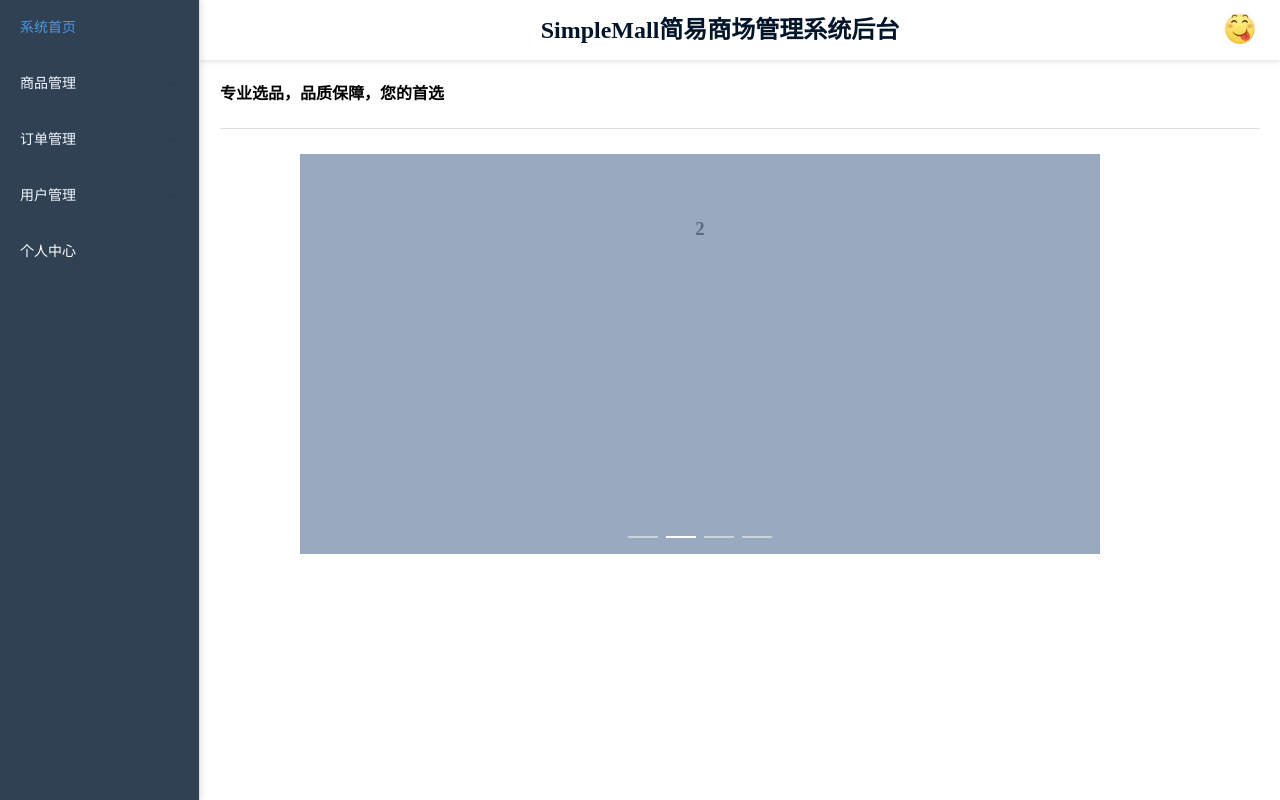
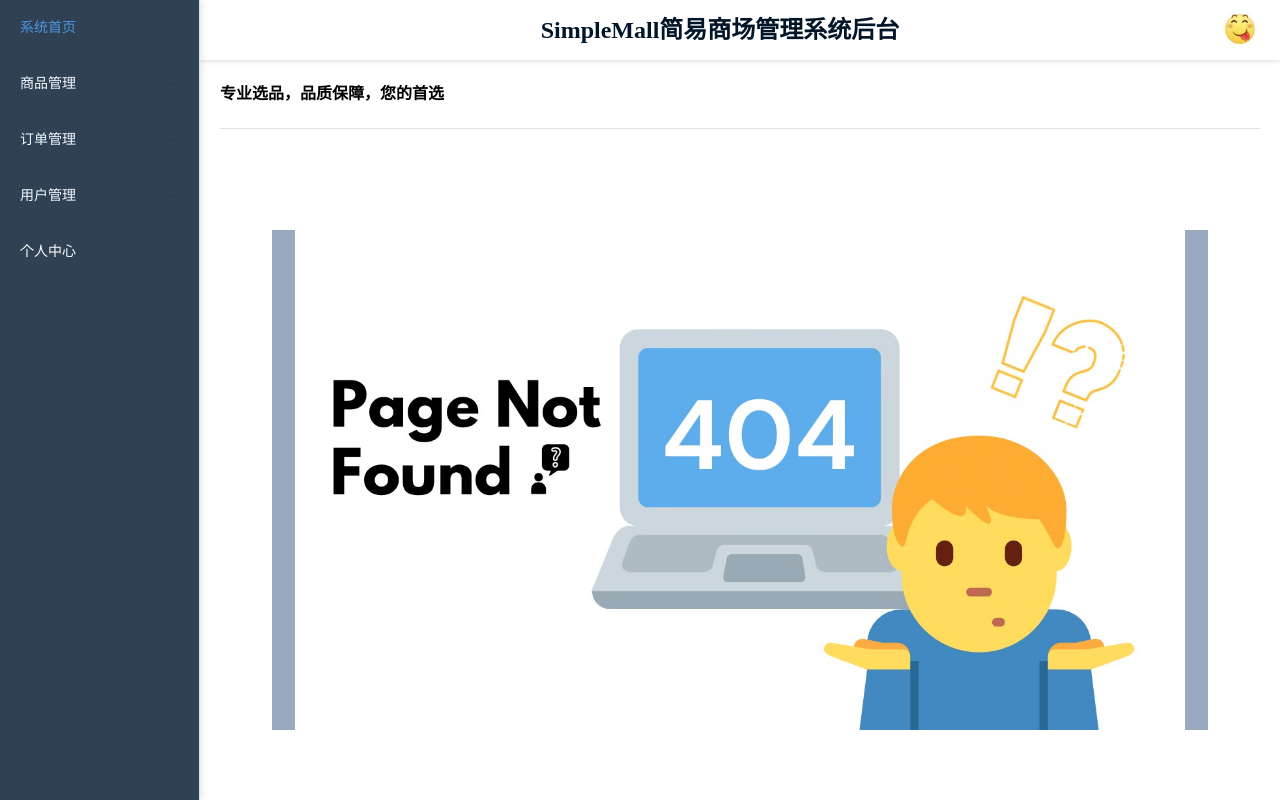
Before and after one commit to Yiyun0422/SimpleMall, a Vue app in the folder simplemall-ui/: page /firstpage in a window 1280 px wide. Built offline with nearby package versions, Linux system fonts and the light colour scheme; sample sign-in values are in the browser's storage.

Commit message:
完善首页

```diff
--- a/simplemall-ui/src/views/FirstPage.vue
+++ b/simplemall-ui/src/views/FirstPage.vue
@@ -1,12 +1,24 @@
 <template>
-    <div class="block text-center">
+  <div class="block text-center">
     <span class="demonstration">
       专业选品，品质保障，您的首选
     </span>
     <el-divider />
-    <el-carousel height="400px" style="width: 800px; margin-left: 80px;">
-      <el-carousel-item v-for="item in 4" :key="item">
-        <h3 class="small justify-center" text="2xl">{{ item }}</h3>
+    <el-carousel height="500px" style="width: 90%; height: 70%; margin: 100px auto 0;">
+      <el-carousel-item>
+        <img src="../assets/images/404NotFoundPage.png" alt="1" class="carousel-image" />
+      </el-carousel-item>
+
+      <el-carousel-item>
+        <img src="../assets/images/404NotFoundPage.png" alt="2" class="carousel-image" />
+      </el-carousel-item>
+
+      <el-carousel-item>
+        <img src="../assets/images/404NotFoundPage.png" alt="3" class="carousel-image" />
+      </el-carousel-item>
+
+      <el-carousel-item>
+        <img src="../assets/images/404NotFoundPage.png" alt="4" class="carousel-image" />
       </el-carousel-item>
     </el-carousel>
   </div>
@@ -20,17 +32,21 @@ export default {
 
 <style scoped>
 .demonstration {
-  font-family: "Microsoft YaHei, sans-serif";
+  font-family: "Microsoft YaHei", sans-serif;
   font-weight: bold; /* 设置字体加粗 */
   text-align: right; /* 将文本靠右对齐 */
 }
 
-.el-carousel__item h3 {
-  color: #475669;
-  opacity: 0.75;
-  line-height: 150px;
-  margin: 0;
-  text-align: center;
+.el-carousel__item {
+  display: flex;
+  justify-content: center;
+  align-items: center;
+}
+
+.carousel-image {
+  max-width: 100%;
+  max-height: 100%;
+  object-fit: cover;
 }
 
 .el-carousel__item:nth-child(2n) {
--- a/simplemall-ui/src/views/Personal.vue
+++ b/simplemall-ui/src/views/Personal.vue
@@ -10,7 +10,12 @@
             <el-input v-model="userInfo.uname" :disabled="!isEditing"></el-input>
           </el-form-item>
           <el-form-item label="职能">
-              <el-input v-model="userInfo.urole" :disabled="!isEditing"></el-input>
+            <el-select v-if="isEditing" v-model="userInfo.urole" placeholder="请选择职能">
+              <el-option label="超级管理员" value="1"></el-option>
+              <el-option label="商品管理员" value="2"></el-option>
+              <el-option label="用户" value="3"></el-option>
+            </el-select>
+            <el-input v-else :value="getRoleLabel(userInfo.urole)" disabled></el-input>
           </el-form-item>
           <el-form-item label="账号">
             <el-input v-model="userInfo.uid" :disabled="!isEditing"></el-input>
@@ -85,6 +90,14 @@
     cancel() {
       this.userInfo = { ...this.originalUserInfo }; // 恢复原始用户信息
       this.isEditing = false;
+    },
+    getRoleLabel(role) {
+      const roleMap = {
+        1: '超级管理员',
+        2: '商品管理员',
+        3: '用户'
+      };
+      return roleMap[role] || '未知';
     }
   }
 };
```
Lines whose indentation alone changed are shown as unchanged.
